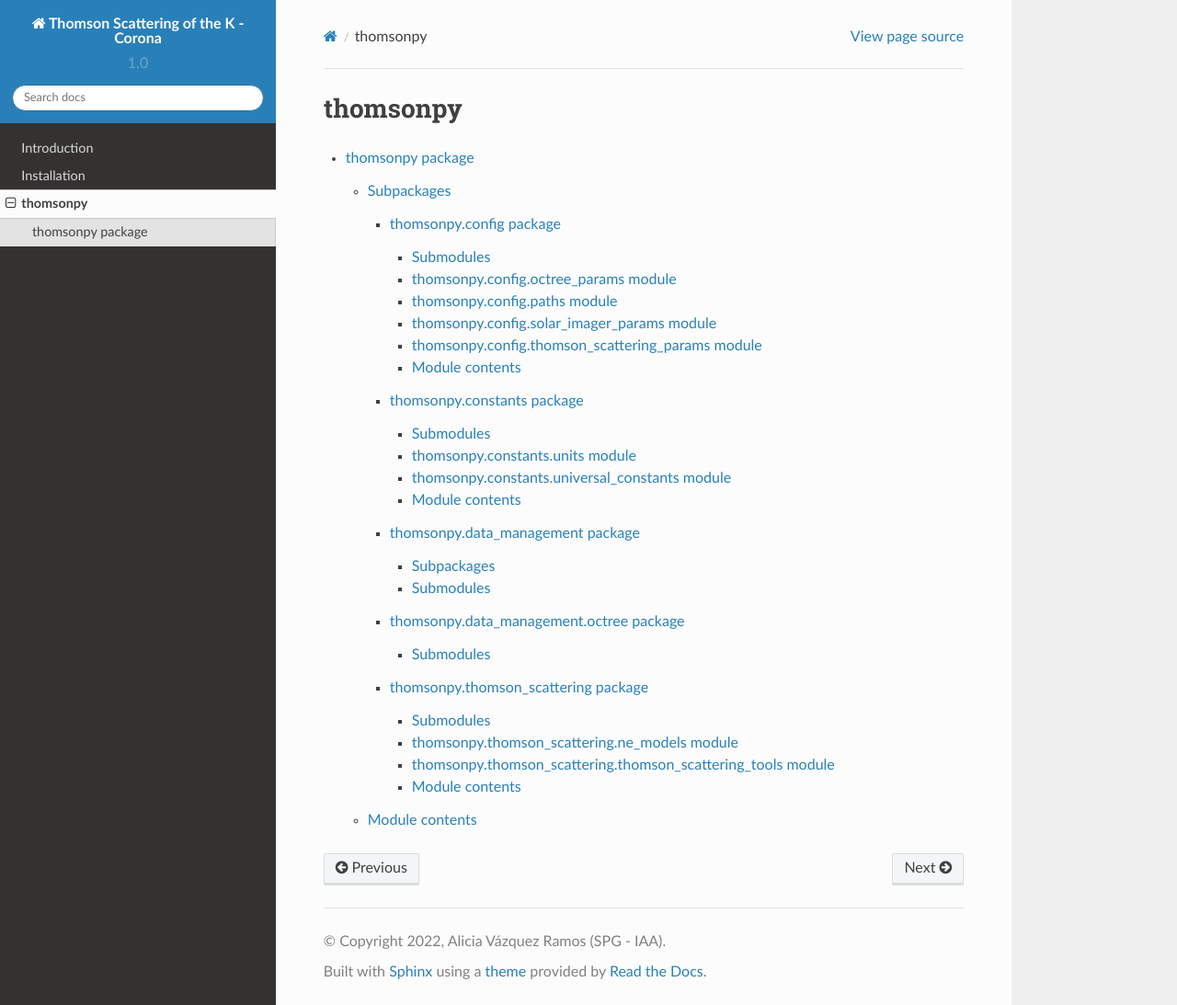
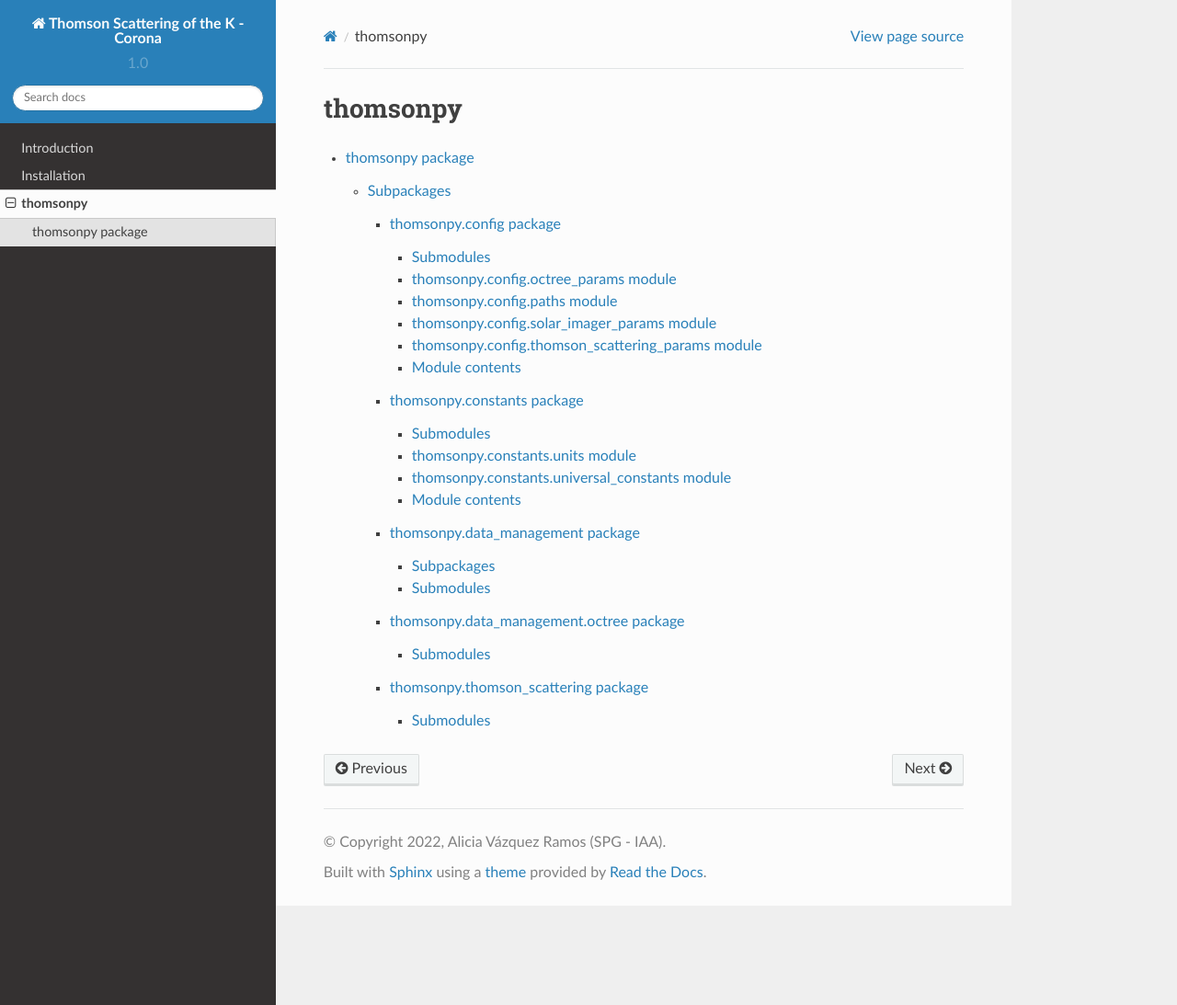
Before and after one commit to aliciavr/thomsonpy, a Sphinx documentation site: the page built from docs/source/modules.rst, in a window 1280 px wide and 1093 px high. Shown: the whole window at 92% size. Built offline with Sphinx 7.4.7 and the Read the Docs theme 2.0.0, drawn with Linux system fonts in a browser that asks for light colours; formulas are drawn with MathJax 3; pages that are not in the unit, such as notebooks, are missing from menus.

Commit message:
Updated Sphinx documentation in rEST format for thomsonpy and thomsonpy.thomson_scattering packages

```diff
--- a/docs/source/thomsonpy.rst
+++ b/docs/source/thomsonpy.rst
@@ -1,8 +1,8 @@
 thomsonpy package
-=================
+*****************
 
 Subpackages
------------
+============
 
 .. toctree::
 
@@ -11,11 +11,3 @@
     thomsonpy.data_management
     thomsonpy.data_management.octree
     thomsonpy.thomson_scattering
-
-Module contents
----------------
-
-.. automodule:: thomsonpy
-    :members:
-    :undoc-members:
-    :show-inheritance:
```
Also changed, not shown: docs/source/thomsonpy.thomson_scattering.rst (+4 -11 lines), 1 other file.
